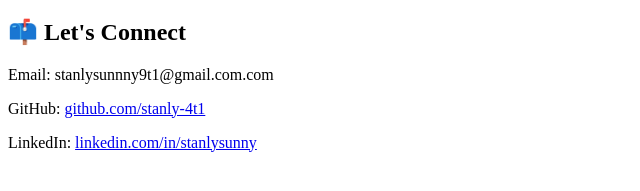
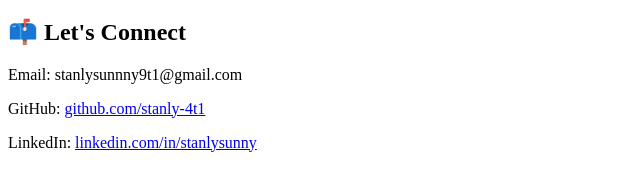
Before and after one commit to stanly-4t1/codezilla-portfolio, a plain HTML site: page index.html in a window 1280 px wide. Shown: the part 291-482 px from the top of the page, 0-640 px from the left. Drawn offline with Linux system fonts and the light colour scheme.

Commit message:
Update and rename indexx.html to index.html

```diff
--- a/indexx.html
+++ b/index.html
@@ -28,7 +28,7 @@
 
   <section id="contact">
     <h2>📫 Let's Connect</h2>
-    <p>Email: stanlysunnny9t1@gmail.com.com</p>
+    <p>Email: stanlysunnny9t1@gmail.com</p>
     <p>GitHub: <a href="https://github.com/stanly-4t1">github.com/stanly-4t1</a></p>
     <p>LinkedIn: <a href="https://linkedin.com/in/stanlysunny">linkedin.com/in/stanlysunny</a></p>
   </section>
```
